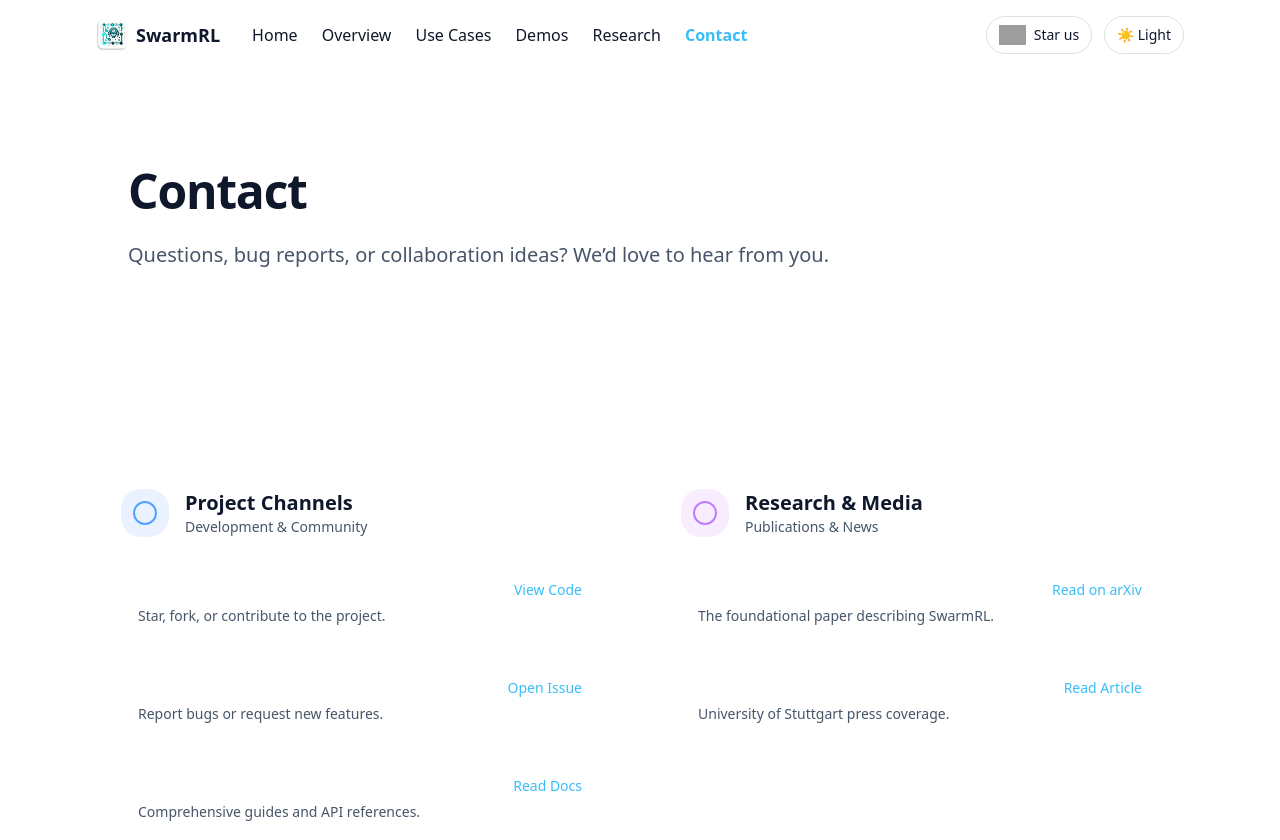
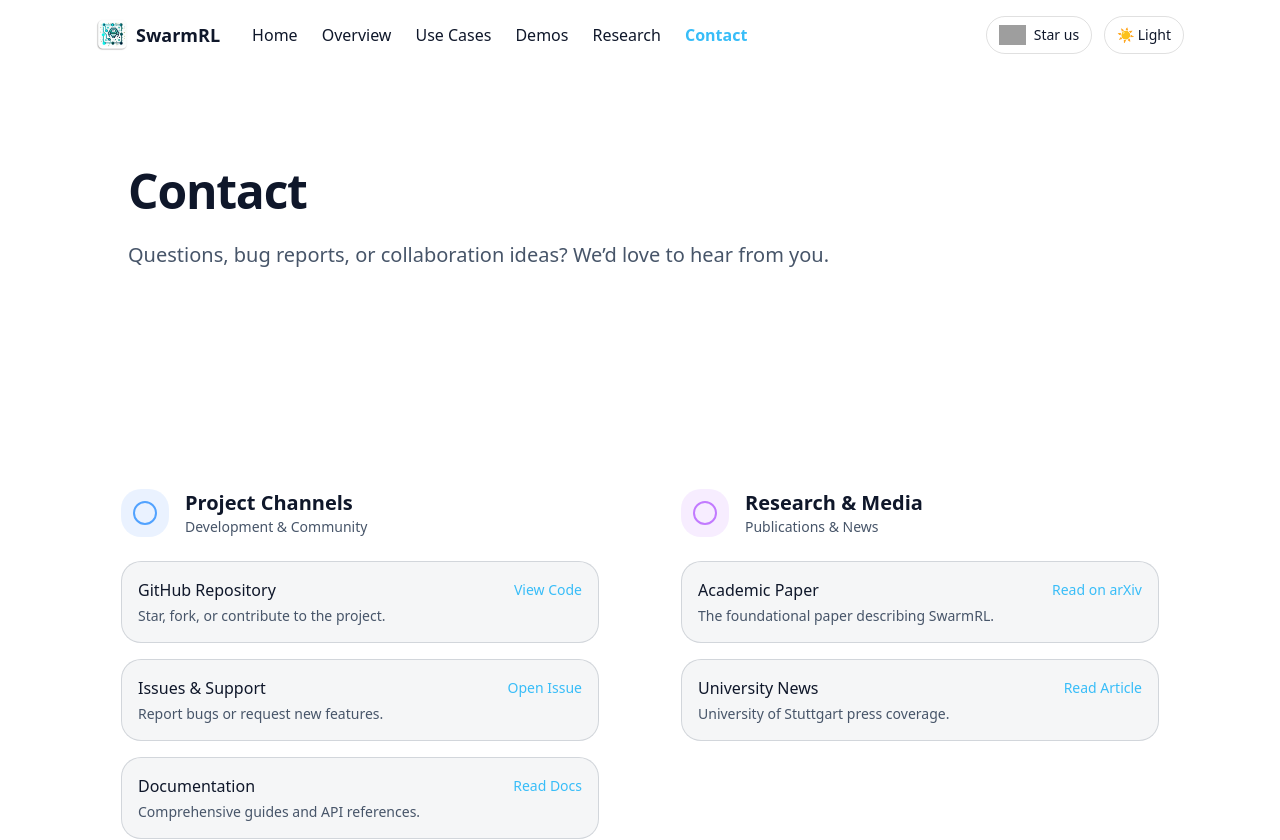
Before and after one commit to SwarmRL/swarmrl.github.io, a React (Vite) app: page /contact in a window 1280 px wide. Shown: the top 840 px of the page. Built offline with nearby package versions, Linux system fonts and the light colour scheme; grey boxes are pictures that could not be loaded.

Commit message:
updated the theme styles to be consistent across light and dark modes

```diff
--- a/src/components/ui.tsx
+++ b/src/components/ui.tsx
@@ -26,7 +26,7 @@
 
 export function Card({ children, className = "" }: React.PropsWithChildren<{ className?: string }>) {
   return (
-    <div className={`rounded-2xl border border-white/10 bg-white/5 p-6 ${className}`}>{children}</div>
+    <div className={`rounded-2xl border border-white/10 dark:border-white/10 bg-white/5 dark:bg-white/5 p-6 ${className}`}>{children}</div>
   );
 }
 
@@ -47,7 +47,7 @@
     variant === "accent"
       ? "bg-accent text-black font-semibold shadow-[0_0_30px_rgba(56,189,248,.25)]"
       : variant === "outline"
-      ? "border border-white/10 hover:bg-white/5"
+      ? "border border-muted/20 dark:border-white/10 hover:bg-muted/10 dark:hover:bg-white/5 text-text"
       : "bg-accent/10 text-accent border border-accent/30 hover:bg-accent/20";
   if (href) return <a href={href} className={`${base} ${styles} ${className}`}>{children}</a>;
   return <button onClick={onClick} className={`${base} ${styles} ${className}`}>{children}</button>;
--- a/src/pages/Contact.tsx
+++ b/src/pages/Contact.tsx
@@ -31,25 +31,25 @@
             </div>
 
             <div className="space-y-4 flex-grow">
-                <div className="p-4 rounded-xl bg-white/5 border border-white/10 hover:bg-white/10 transition-colors">
+                <div className="p-4 rounded-xl bg-muted/5 border border-muted/20 dark:border-white/10 dark:bg-white/5 hover:bg-muted/10 dark:hover:bg-white/10 transition-colors">
                     <div className="flex justify-between items-center mb-1">
-                        <span className="font-medium text-white">GitHub Repository</span>
+                        <span className="font-medium text-text">GitHub Repository</span>
                         <A to="https://github.com/SwarmRL/SwarmRL" className="text-sm">View Code</A>
                     </div>
                     <p className="text-sm text-muted">Star, fork, or contribute to the project.</p>
                 </div>
 
-                <div className="p-4 rounded-xl bg-white/5 border border-white/10 hover:bg-white/10 transition-colors">
+                <div className="p-4 rounded-xl bg-muted/5 border border-muted/20 dark:border-white/10 dark:bg-white/5 hover:bg-muted/10 dark:hover:bg-white/10 transition-colors">
                     <div className="flex justify-between items-center mb-1">
-                        <span className="font-medium text-white">Issues & Support</span>
+                        <span className="font-medium text-text">Issues & Support</span>
                         <A to="https://github.com/SwarmRL/SwarmRL/issues" className="text-sm">Open Issue</A>
                     </div>
                     <p className="text-sm text-muted">Report bugs or request new features.</p>
                 </div>
 
-                <div className="p-4 rounded-xl bg-white/5 border border-white/10 hover:bg-white/10 transition-colors">
+                <div className="p-4 rounded-xl bg-muted/5 border border-muted/20 dark:border-white/10 dark:bg-white/5 hover:bg-muted/10 dark:hover:bg-white/10 transition-colors">
                     <div className="flex justify-between items-center mb-1">
-                        <span className="font-medium text-white">Documentation</span>
+                        <span className="font-medium text-text">Documentation</span>
                         <A to="https://swarmrl.github.io/SwarmRL.ai/" className="text-sm">Read Docs</A>
                     </div>
                     <p className="text-sm text-muted">Comprehensive guides and API references.</p>
@@ -69,17 +69,17 @@
             </div>
 
              <div className="space-y-4 flex-grow">
-                <div className="p-4 rounded-xl bg-white/5 border border-white/10 hover:bg-white/10 transition-colors">
+                <div className="p-4 rounded-xl bg-muted/5 border border-muted/20 dark:border-white/10 dark:bg-white/5 hover:bg-muted/10 dark:hover:bg-white/10 transition-colors">
                     <div className="flex justify-between items-center mb-1">
-                        <span className="font-medium text-white">Academic Paper</span>
+                        <span className="font-medium text-text">Academic Paper</span>
                         <A to="https://arxiv.org/abs/2404.16388" className="text-sm">Read on arXiv</A>
                     </div>
                     <p className="text-sm text-muted">The foundational paper describing SwarmRL.</p>
                 </div>
 
-                <div className="p-4 rounded-xl bg-white/5 border border-white/10 hover:bg-white/10 transition-colors">
+                <div className="p-4 rounded-xl bg-muted/5 border border-muted/20 dark:border-white/10 dark:bg-white/5 hover:bg-muted/10 dark:hover:bg-white/10 transition-colors">
                     <div className="flex justify-between items-center mb-1">
-                        <span className="font-medium text-white">University News</span>
+                        <span className="font-medium text-text">University News</span>
                         <A to="https://www.icp.uni-stuttgart.de/news/news/SwarmRL-building-the-future-of-smart-active-systems/" className="text-sm">Read Article</A>
                     </div>
                     <p className="text-sm text-muted">University of Stuttgart press coverage.</p>
--- a/src/pages/Demos.tsx
+++ b/src/pages/Demos.tsx
@@ -112,8 +112,8 @@
 
                 <Video id="b7NRddDScdM" title="SwarmRL overview" />
 
-                <div className="p-6 rounded-2xl bg-white/5 border border-white/10">
-                    <h3 className="font-semibold mb-2">About this demo</h3>
+                <div className="p-6 rounded-2xl bg-muted/5 border border-white/10 dark:bg-white/5 dark:border-white/10">
+                    <h3 className="font-semibold mb-2 text-text">About this demo</h3>
                     <p className="text-muted text-sm leading-relaxed mb-4">
                         This video demonstrates various swarm behaviors emerging from trained policies,
                         including gradient sensing and collective transport tasks.
--- a/src/pages/Research.tsx
+++ b/src/pages/Research.tsx
@@ -43,12 +43,12 @@
             </Muted>
 
             <div className="flex flex-col gap-3">
-                <div className="flex items-center justify-between p-3 rounded-lg bg-white/5 border border-white/10">
-                    <span className="text-sm font-medium">Read on arXiv</span>
+                <div className="flex items-center justify-between p-3 rounded-lg bg-muted/5 border border-white/10 dark:bg-white/5 dark:border-white/10 hover:bg-muted/10 dark:hover:bg-white/10 transition-colors">
+                    <span className="text-sm font-medium text-text">Read on arXiv</span>
                     <A to="https://arxiv.org/abs/2404.16388" className="text-sm">arXiv:2404.16388</A>
                 </div>
-                <div className="flex items-center justify-between p-3 rounded-lg bg-white/5 border border-white/10">
-                    <span className="text-sm font-medium">News Coverage</span>
+                <div className="flex items-center justify-between p-3 rounded-lg bg-muted/5 border border-white/10 dark:bg-white/5 dark:border-white/10 hover:bg-muted/10 dark:hover:bg-white/10 transition-colors">
+                    <span className="text-sm font-medium text-text">News Coverage</span>
                     <A to="https://www.icp.uni-stuttgart.de/news/news/SwarmRL-building-the-future-of-smart-active-systems/" className="text-sm">University of Stuttgart</A>
                 </div>
             </div>
@@ -67,7 +67,7 @@
 
             <div className="space-y-4 flex-grow">
                 <div className="space-y-1">
-                    <div className="text-sm font-semibold text-white/80">Physics Engine</div>
+                    <div className="text-sm font-semibold text-text/80 dark:text-white/80">Physics Engine</div>
                     <div className="flex items-center gap-2 text-sm text-muted">
                         <span className="w-1.5 h-1.5 rounded-full bg-blue-400" />
                         Wrapper for <A to="https://swarmrl.github.io/SwarmRL.ai/pages/api/swarmrl.engine.espresso/">EspressoMD engine</A>
@@ -78,10 +78,10 @@
                     </div>
                 </div>
 
-                <div className="w-full h-px bg-white/10" />
+                <div className="w-full h-px bg-muted/10 dark:bg-white/10" />
 
                 <div className="space-y-1">
-                    <div className="text-sm font-semibold text-white/80">RL Protocol</div>
+                    <div className="text-sm font-semibold text-text/80 dark:text-white/80">RL Protocol</div>
                      <div className="flex items-center gap-2 text-sm text-muted">
                         <span className="w-1.5 h-1.5 rounded-full bg-green-400" />
                          <A to="https://swarmrl.github.io/SwarmRL.ai/pages/api/swarmrl.agents.actor_critic/">Actor–Critic agent</A>
```
Also changed, not shown: src/pages/Overview.tsx (+7 -7 lines), src/pages/UseCases.tsx (+9 -9 lines).
